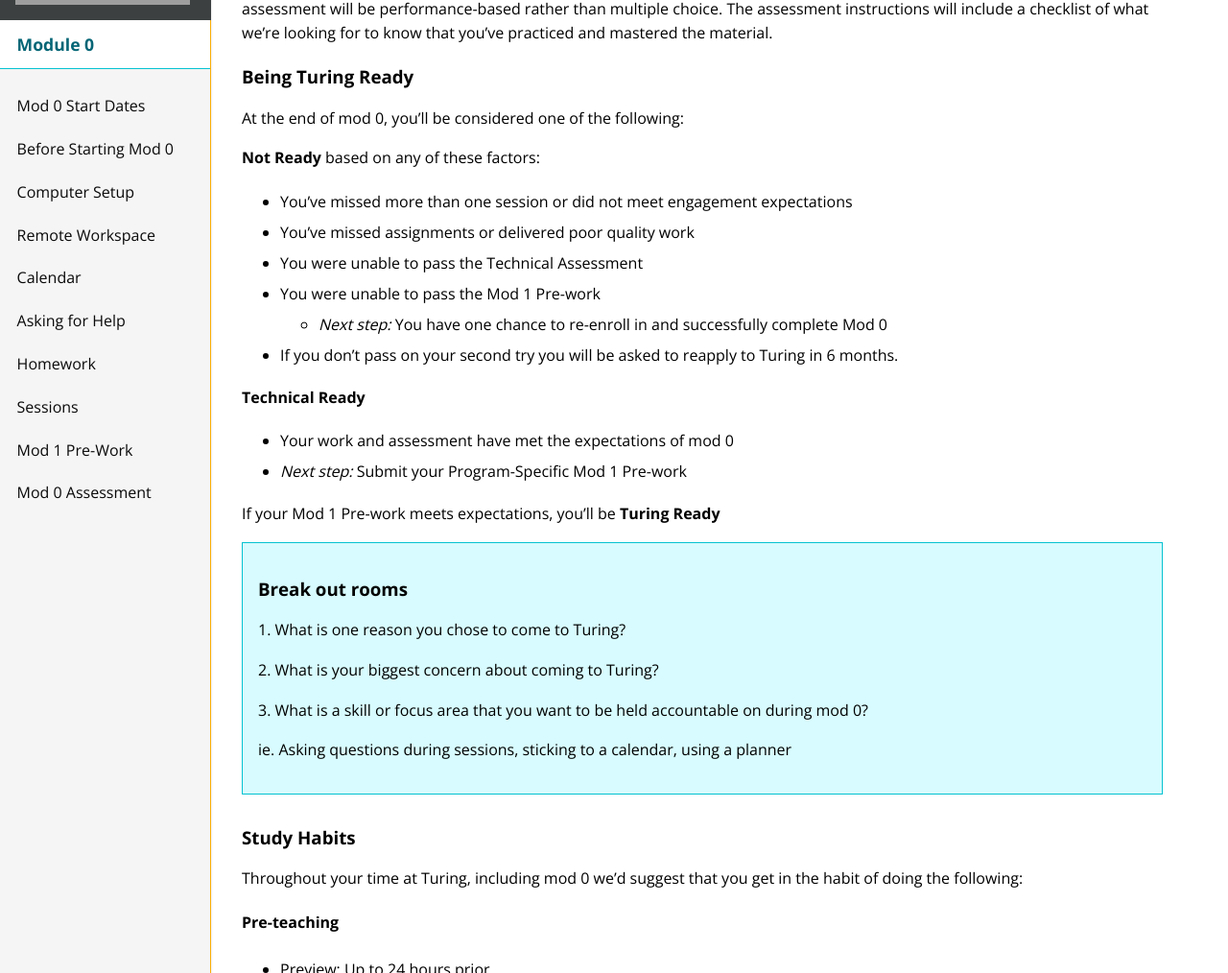
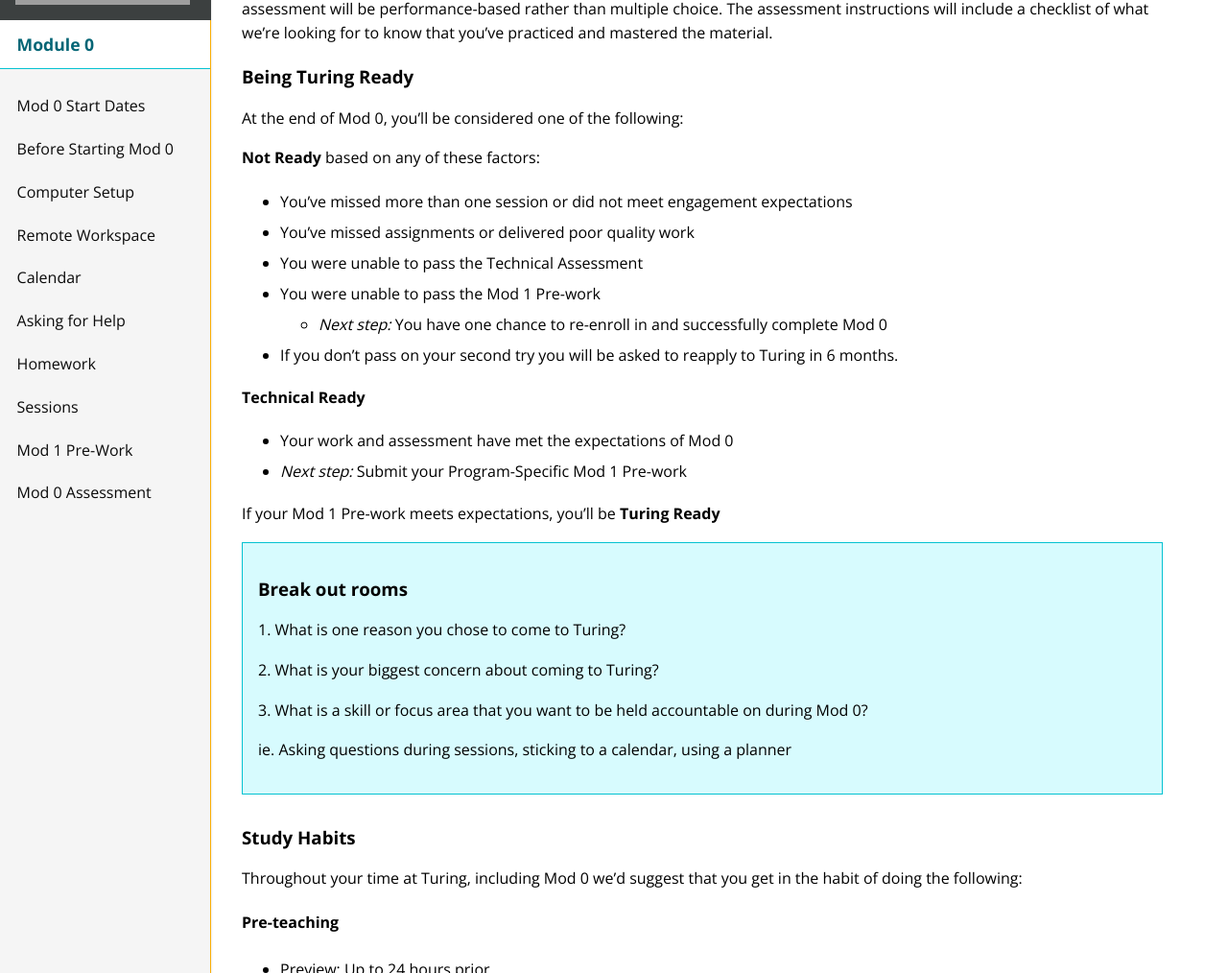
Before and after one commit to turingschool/mod-0-curriculum, a Jekyll site: the page built from session1/orientation.md, in a window 1280 px wide and 1400 px high, scrolled down 1072 px. Shown: the part 148-1162 px from the top of the window at 96% size. Built offline with Jekyll 4.4.1, drawn with Linux system fonts in a browser that asks for light colours; nearby versions of some CDN libraries; our own code applies the rules of GitHub Pages for plain Markdown files; some of the changed text lies outside the part shown.

Commit message:
Clean up Mod 0 cap 🧽

```diff
--- a/session1/orientation.md
+++ b/session1/orientation.md
@@ -20,7 +20,7 @@
 
 ### Communication
 
-Make sure that you've added the **[Mod 0 Calendar](https://calendar.google.com/calendar?cid=Y2FzaW1pcmNyZWF0aXZlLmNvbV8xMnA0NjkzaG1lcjFvcmNlcHA3NHZnNzdwZ0Bncm91cC5jYWxlbmRhci5nb29nbGUuY29t)** to your own calendar. This is where you will find all mod 0 related events, including sessions, mod 1 pre-work study sessions, and other community wide events.
+Make sure that you've added the **[Mod 0 Calendar](https://calendar.google.com/calendar?cid=Y2FzaW1pcmNyZWF0aXZlLmNvbV8xMnA0NjkzaG1lcjFvcmNlcHA3NHZnNzdwZ0Bncm91cC5jYWxlbmRhci5nb29nbGUuY29t)** to your own calendar. This is where you will find all Mod 0 related events, including sessions, mod 1 pre-work study sessions, and other community wide events.
 
 We will also remind you when these events are via **[slack](https://turingschool.slack.com/)**, which is the **primary mode of communication** we use at Turing. Make sure that you're checking it once a day so that you can stay up to date. It's also a great place to ask questions if you are running into issues, as people are likely experiencing the same issue that you are.
 
@@ -38,7 +38,7 @@
 
 ### Being Turing Ready
 
-At the end of mod 0, you'll be considered one of the following:
+At the end of Mod 0, you'll be considered one of the following:
 
 **Not Ready** based on any of these factors:
  * You’ve missed more than one session or did not meet engagement expectations
@@ -49,7 +49,7 @@
  * If you don’t pass on your second try you will be asked to reapply to Turing in 6 months.
 
 **Technical Ready**
- * Your work and assessment have met the expectations of mod 0
+ * Your work and assessment have met the expectations of Mod 0
  * *Next step:* Submit your Program-Specific Mod 1 Pre-work
 
 If your Mod 1 Pre-work meets expectations, you'll be **Turing Ready**
@@ -59,14 +59,14 @@
   <h3>Break out rooms</h3>
   <p>1. What is one reason you chose to come to Turing?</p>
   <p>2. What is your biggest concern about coming to Turing?</p>
-  <p>3. What is a skill or focus area that you want to be held accountable on during mod 0?</p>
+  <p>3. What is a skill or focus area that you want to be held accountable on during Mod 0?</p>
   <p>ie. Asking questions during sessions, sticking to a calendar, using a planner</p>
 </div>
 
 <a name="studytips"></a>
 ### Study Habits
 
-Throughout your time at Turing, including mod 0 we'd suggest that you get in the habit of doing the following:
+Throughout your time at Turing, including Mod 0 we'd suggest that you get in the habit of doing the following:
 
 #### Pre-teaching
 * Preview: Up to 24 hours prior
```
Also changed, not shown: prework/extensions.md (+0 -1 lines), session1/index.md (+1 -1 lines), workshops/fe_v_be.md (+1 -1 lines).
